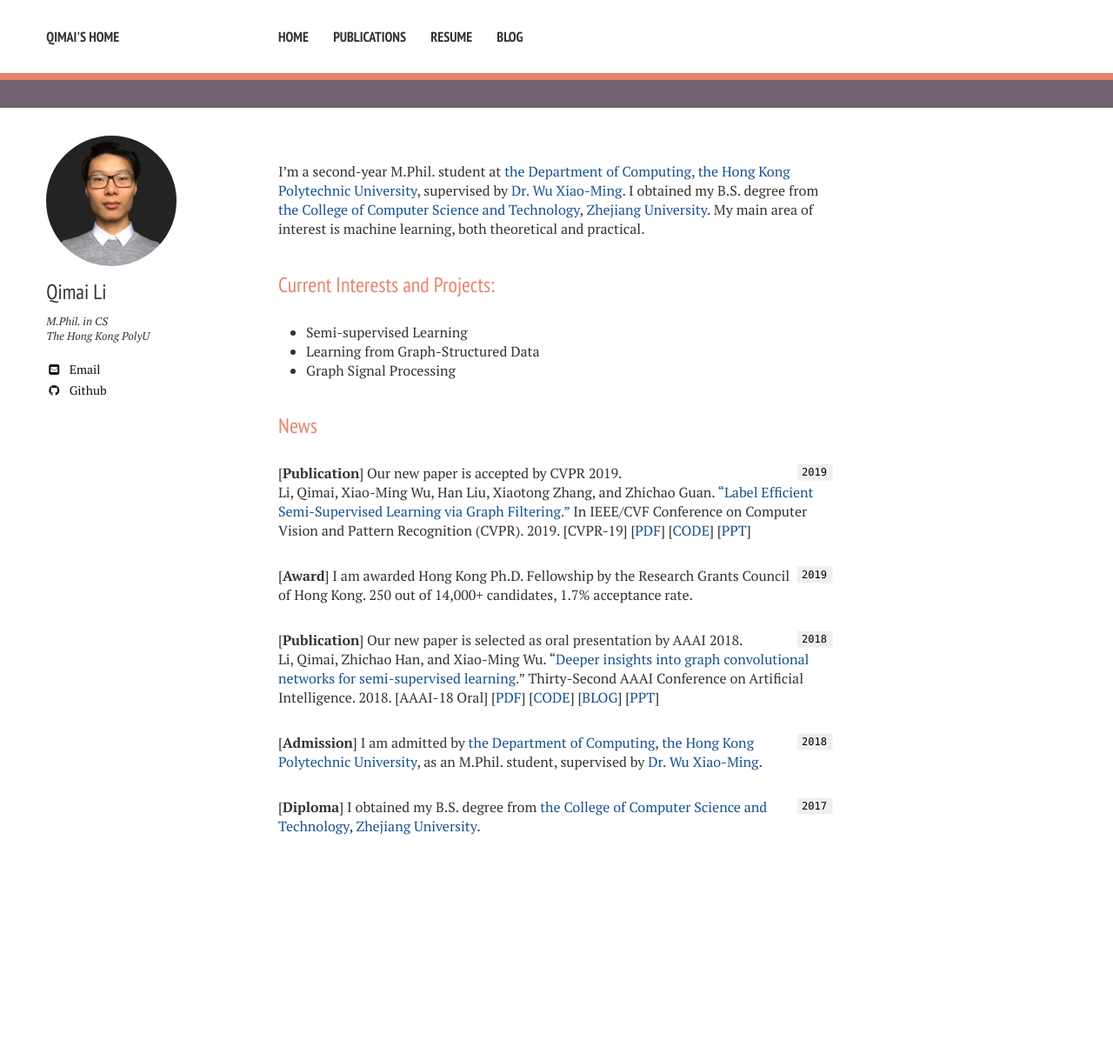
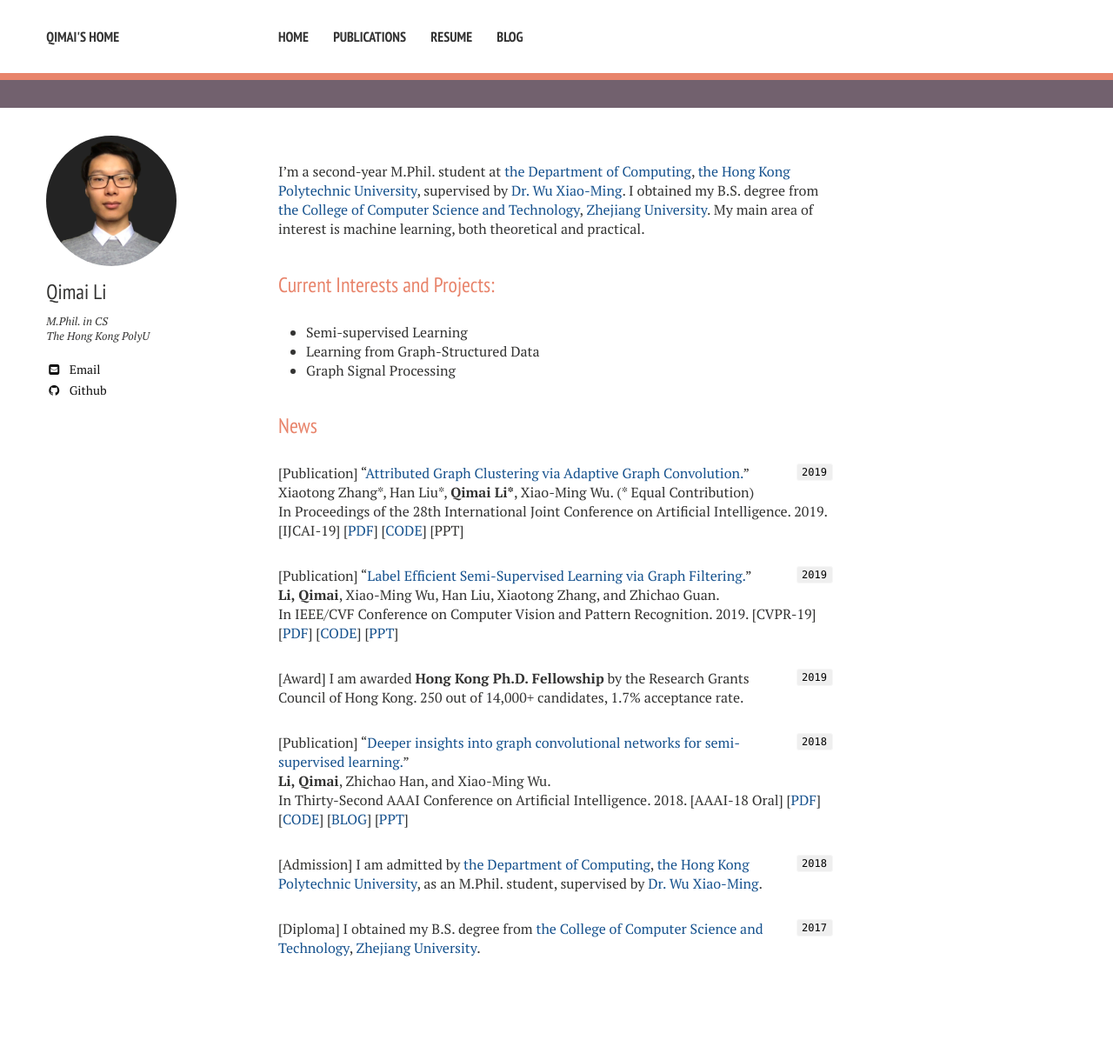
Before and after one commit to liqimai/liqimai.github.io, a Jekyll site: the page built from index.md, in a window 1280 px wide. Shown: the whole page at 87% size. Built offline with Jekyll 4.4.1, drawn with Linux system fonts in a browser that asks for light colours; nearby versions of some CDN libraries; before the commit the page ends 1071 px from its top, so only the background shows below that.

Commit message:
add IJCAI19

```diff
--- a/index.md
+++ b/index.md
@@ -16,19 +16,29 @@ My main area of interest is machine learning, both theoretical and practical.
 
 ## News
 `2019`
-[__Publication__]  Our new paper is accepted by CVPR 2019.
-Li, Qimai, Xiao-Ming Wu, Han Liu, Xiaotong Zhang, and Zhichao Guan. ["Label Efficient Semi-Supervised Learning via Graph Filtering."](https://arxiv.org/abs/1901.09993) In IEEE/CVF Conference on Computer Vision and Pattern Recognition (CVPR). 2019. [CVPR-19]
+[Publication] "[Attributed Graph Clustering via Adaptive Graph Convolution.](https://arxiv.org/abs/1906.01210)"
+Xiaotong Zhang\*, Han Liu\*, __Qimai Li*__, Xiao-Ming Wu. (\* Equal Contribution)
+In Proceedings of the 28th International Joint Conference on Artificial Intelligence. 2019. [IJCAI-19]
+\[[PDF](https://arxiv.org/pdf/1906.01210.pdf)\]
+\[[CODE](https://github.com/karenlatong/AGC-master)\]
+\[PPT\]
+
+`2019`
+[Publication] "[Label Efficient Semi-Supervised Learning via Graph Filtering.](https://arxiv.org/abs/1901.09993)"
+__Li, Qimai__, Xiao-Ming Wu, Han Liu, Xiaotong Zhang, and Zhichao Guan.
+In IEEE/CVF Conference on Computer Vision and Pattern Recognition. 2019. [CVPR-19]
 \[[PDF](https://arxiv.org/pdf/1901.09993.pdf)\]
 \[[CODE](https://github.com/liqimai/Efficient-SSL)\]
 \[[PPT](/miscellaneous/Label_Efficient_Semi-Supervised_Learning_via Graph_Filtering.pdf)\]
 
 `2019`
-[__Award__] I am awarded Hong Kong Ph.D. Fellowship by the Research Grants Council of Hong Kong.
+[Award] I am awarded __Hong Kong Ph.D. Fellowship__ by the Research Grants Council of Hong Kong.
 250 out of 14,000+ candidates, 1.7% acceptance rate.
 
 `2018`
-[__Publication__] Our new paper is selected as oral presentation by AAAI 2018.
-Li, Qimai, Zhichao Han, and Xiao-Ming Wu. "[Deeper insights into graph convolutional networks for semi-supervised learning.](https://arxiv.org/abs/1801.07606)" Thirty-Second AAAI Conference on Artificial Intelligence. 2018.
+[Publication] "[Deeper insights into graph convolutional networks for semi-supervised learning.](https://arxiv.org/abs/1801.07606)"
+__Li, Qimai__, Zhichao Han, and Xiao-Ming Wu.
+In Thirty-Second AAAI Conference on Artificial Intelligence. 2018.
 \[AAAI-18 Oral\]
 \[[PDF](https://arxiv.org/pdf/1801.07606.pdf)\]
 \[[CODE](https://github.com/liqimai/gcn/tree/AAAI-18/)\]
@@ -36,7 +46,7 @@ Li, Qimai, Zhichao Han, and Xiao-Ming Wu. "[Deeper insights into graph convoluti
 \[[PPT](/miscellaneous/AAAI-2018 Oral Presentation.pdf)\]
 
 `2018`
-[__Admission__] I am admitted by [the Department of Computing](https://www.comp.polyu.edu.hk), [the Hong Kong Polytechnic University](https://www.polyu.edu.hk), as an M.Phil. student, supervised by [Dr. Wu Xiao-Ming](http://www4.comp.polyu.edu.hk/~csxmwu/).
+[Admission] I am admitted by [the Department of Computing](https://www.comp.polyu.edu.hk), [the Hong Kong Polytechnic University](https://www.polyu.edu.hk), as an M.Phil. student, supervised by [Dr. Wu Xiao-Ming](http://www4.comp.polyu.edu.hk/~csxmwu/).
 
 `2017`
-[__Diploma__] I obtained my B.S. degree from [the College of Computer Science and Technology](http://www.cs.zju.edu.cn/english/), [Zhejiang University](http://www.zju.edu.cn/english/).
+[Diploma] I obtained my B.S. degree from [the College of Computer Science and Technology](http://www.cs.zju.edu.cn/english/), [Zhejiang University](http://www.zju.edu.cn/english/).
```
Also changed, not shown: publication_list.md (+6 -1 lines).
